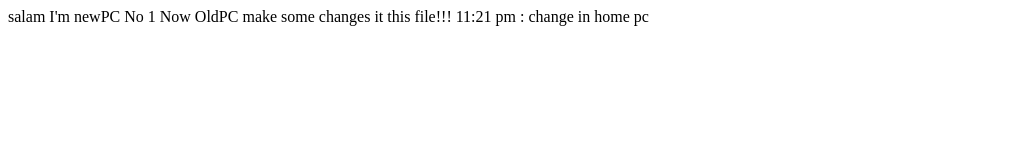
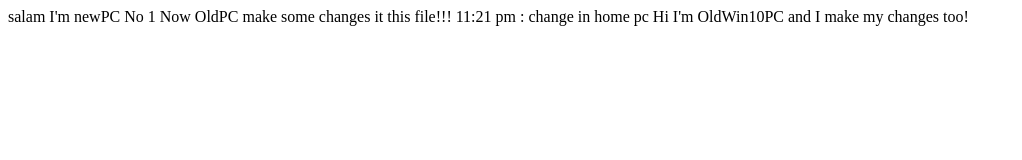
Before and after one commit to babakmem47/newGitTest, a plain HTML site: page index.html in a window 1280 px wide. Shown: the whole page, without its empty margins (0-1022 px from the left). Drawn offline with Linux system fonts and the light colour scheme.

Commit message:
OldWin10PC changes on index.html

```diff
--- a/index.html
+++ b/index.html
@@ -10,5 +10,6 @@
     salam I'm newPC No 1
     Now OldPC make some changes it this file!!!
     11:21 pm : change in home pc
+    Hi I'm OldWin10PC and I make my changes too!
 </body>
 </html>
```
